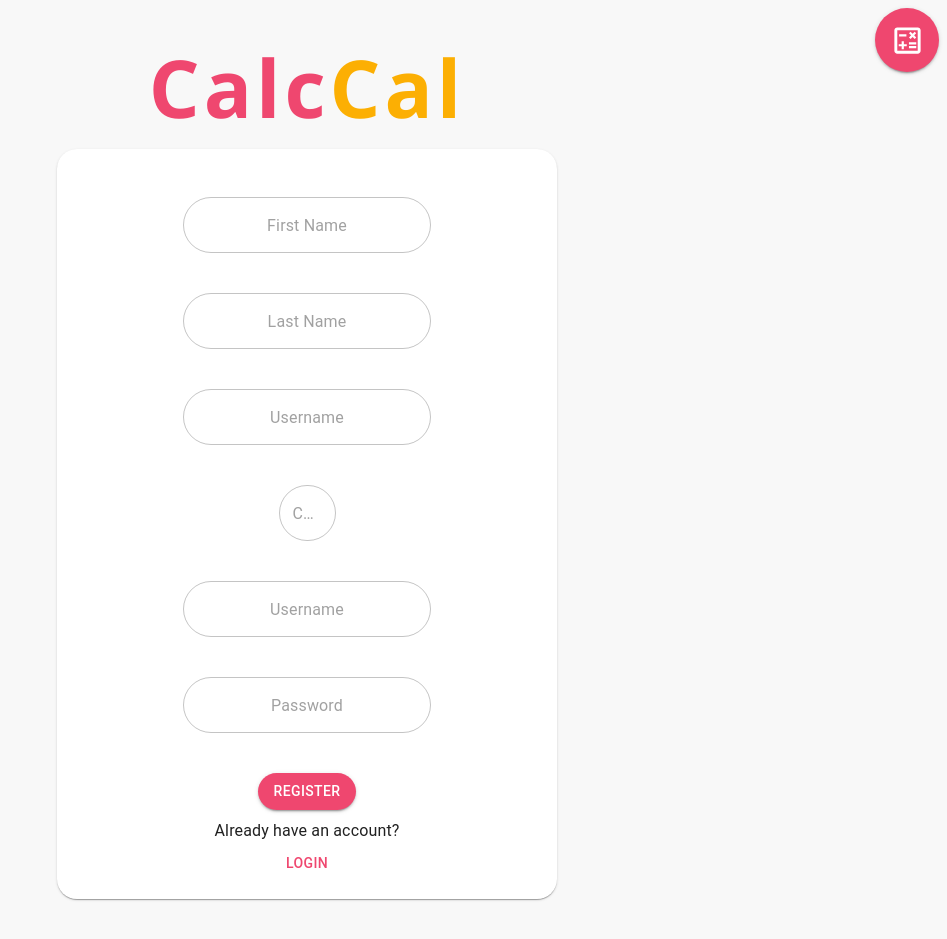
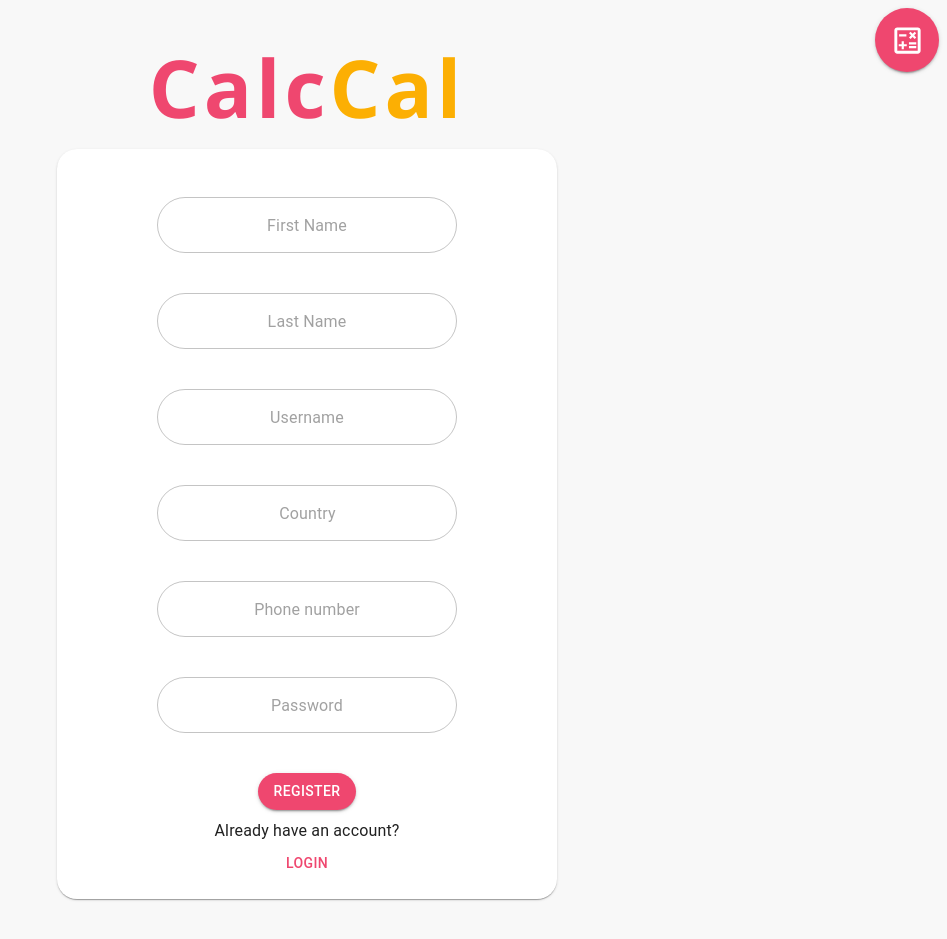
Before and after one commit to DBrdak/calc-cal, a React (Create React App) app in the folder src/CalcCal.Web/: page /register in a window 1280 px wide. Shown: the whole page, without its empty margins (333-1280 px from the left). Built offline with nearby package versions, Linux system fonts and the light colour scheme.

Commit message:
Frontend authentication implemented

```diff
--- a/src/CalcCal.Web/src/api/agent.ts
+++ b/src/CalcCal.Web/src/api/agent.ts
@@ -21,6 +21,7 @@ axios.defaults.baseURL = process.env.REACT_APP_API_URL
 
 axios.interceptors.request.use(config => {
     const token = store.userStore.token
+    console.log(token)
 
     config.headers.Authorization = `Bearer ${token}`
 
--- a/src/CalcCal.Web/src/app/calculator/components/shared/calculatorForm/components/foodQuantityFormStyles.css
+++ b/src/CalcCal.Web/src/app/calculator/components/shared/calculatorForm/components/foodQuantityFormStyles.css
@@ -23,3 +23,7 @@
     max-width: 100%;
     transform: translate(0%, -120%);
 }
+
+.MuiInputBase-root.MuiOutlinedInput-root.MuiInputBase-colorPrimary.MuiInputBase-fullWidth.MuiInputBase-formControl.MuiInputBase-adornedEnd.MuiAutocomplete-inputRoot.css-1y43dte-MuiInputBase-root-MuiOutlinedInput-root {
+    padding-right: 9px;
+}
--- a/src/CalcCal.Web/src/app/login/components/LoginForm.tsx
+++ b/src/CalcCal.Web/src/app/login/components/LoginForm.tsx
@@ -9,10 +9,13 @@ import {useState} from "react";
 import {observer} from "mobx-react-lite";
 import {useStore} from "../../../stores/store";
 import {DotLoader} from "../../../components/DotLoader";
+import {useNavigate} from "react-router-dom";
 
 export default observer(function LoginForm() {
     const [isUsernameFormFocused, setIsUsernameFormFocused] = useState(false)
     const [isPasswordFormFocused, setIsPasswordFormFocused] = useState(false)
+    const [loading, setLoading] = useState(false)
+    const navigate = useNavigate()
     const {userStore} = useStore()
 
     const validationSchema = yup.object({
@@ -24,7 +27,12 @@ export default observer(function LoginForm() {
     })
 
     function handleFormSubmit(formValues: LogInRequest) {
+        setLoading(true)
         userStore.logIn(formValues).then(isSuccessful => {
+            setLoading(false)
+            if(isSuccessful){
+                navigate('/')
+            }
         })
     }
 
@@ -102,7 +110,7 @@ export default observer(function LoginForm() {
                         </Grid>
                         <Grid item xs={12}>
                             {
-                                userStore.loginLoading ?
+                                loading ?
                                     <DotLoader />
                                     :
                                     <Button variant={'contained'} type={'submit'}
--- a/src/CalcCal.Web/src/app/register/components/RegisterForm.tsx
+++ b/src/CalcCal.Web/src/app/register/components/RegisterForm.tsx
@@ -16,9 +16,12 @@ import {
 import MyTextInput from "../../../components/MyTextInput";
 import {RegisterRequest} from "../../../api/requests/registerRequest";
 import CountrySelect from "../../../components/CountrySelect";
+import {useNavigate} from "react-router-dom";
 
 export const RegisterForm = () => {
     const {userStore} = useStore()
+    const navigate = useNavigate()
+    const [loading, setLoading] = useState(false)
 
     const validationSchema = yup.object({
         username: string()
@@ -41,8 +44,14 @@ export const RegisterForm = () => {
             .matches(PHONE_NUMBER_PATTERN, {message: 'Invalid phone number'})
     })
 
-    function handleFormSubmit(formValues: LogInRequest) {
-        userStore.logIn(formValues).then(isSuccessful => {
+    function handleFormSubmit(formValues: RegisterRequest) {
+        setLoading(true)
+        userStore.register(formValues).then(isSuccessful => {
+            setLoading(false)
+
+            if(isSuccessful){
+                navigate('/')
+            }
         })
     }
 
@@ -51,7 +60,7 @@ export const RegisterForm = () => {
             <Formik initialValues={new RegisterRequest()} onSubmit={handleFormSubmit} validationSchema={validationSchema} sx={{
                 width: '100%'
             }}>
-                {({values, handleSubmit, handleChange, dirty, errors}) => (
+                {({values, handleSubmit, handleChange, setValues, errors}) => (
                     <Form autoComplete={'off'} style={{
                         width: '100%',
                         display: 'flex',
@@ -88,15 +97,17 @@ export const RegisterForm = () => {
                             />
                         </Grid>
                         <Grid item xs={12} marginBottom={theme.spacing(5)}>
-                            <CountrySelect />
+                            <CountrySelect
+                                onChange={countryCode => setValues({...values, countryCode: countryCode})}
+                            />
                         </Grid>
-                        <Grid item xs={8} marginBottom={theme.spacing(5)}>
+                        <Grid item xs={12} marginBottom={theme.spacing(5)}>
                             <MyTextInput
-                                type={'text'}
-                                name={'username'}
-                                label={'Username'}
+                                type={'phoneNumber'}
+                                name={'phoneNumber'}
+                                label={'Phone number'}
                                 onChange={handleChange}
-                                errors={errors.username}
+                                errors={errors.phoneNumber}
                             />
                         </Grid>
                         <Grid item xs={12} marginBottom={theme.spacing(5)}>
@@ -110,11 +121,18 @@ export const RegisterForm = () => {
                         </Grid>
                         <Grid item xs={12}>
                             {
-                                userStore.registerLoading ?
+                                loading ?
                                     <DotLoader />
                                     :
                                     <Button variant={'contained'} type={'submit'}
-                                            disabled={!!errors.password || !!errors.username}>
+                                            disabled={
+                                                !!errors.password
+                                                || !!errors.username
+                                                || !!errors.firstName
+                                                || !!errors.lastName
+                                                || !!errors.countryCode
+                                                || !!errors.phoneNumber
+                                    }>
                                         Register
                                     </Button>
                             }
--- a/src/CalcCal.Web/src/components/CountrySelect.tsx
+++ b/src/CalcCal.Web/src/components/CountrySelect.tsx
@@ -3,16 +3,28 @@ import Box from '@mui/material/Box';
 import TextField from '@mui/material/TextField';
 import Autocomplete from '@mui/material/Autocomplete';
 import {useState} from "react";
+import '../app/calculator/components/shared/calculatorForm/components/foodQuantityFormStyles.css'
 
-export default function CountrySelect() {
+interface CountrySelectProps {
+    onChange: (countryCode: string) => void
+}
+
+export default function CountrySelect({onChange}: CountrySelectProps) {
     const [isFormFocused, setIsFormFocused] = useState(false)
 
     return (
         <Autocomplete
+            sx={{width: '300px'}}
             fullWidth
             options={countries}
             autoHighlight
-            getOptionLabel={(option) => option.label}
+            getOptionLabel={(option) => `${option.label} +${option.phone}`}
+            onChange={(e, value) => value ? onChange(`+${value.phone}`) : onChange(``)}
+            ListboxProps={{sx:{
+                height: '20vh',
+                maxHeight: '300px',
+                minWidth: '50px'
+            }}}
             renderOption={(props, option) => (
                 <Box component="li" sx={{ '& > img': { mr: 2, flexShrink: 0 } }} {...props}>
                     <img
@@ -22,7 +34,7 @@ export default function CountrySelect() {
                         src={`https://flagcdn.com/w20/${option.code.toLowerCase()}.png`}
                         alt={option.label}
                     />
-                    {option.label} ({option.code}) +{option.phone}
+                    {option.label} +{option.phone}
                 </Box>
             )}
             renderInput={(params) => (
@@ -35,7 +47,7 @@ export default function CountrySelect() {
                     placeholder={'Country'}
                     inputProps={{
                         ...params.inputProps,
-                        autoComplete: 'new-password',
+                        autoComplete: 'new-password'
                     }}
                     InputLabelProps={{
                         shrink: false,
--- a/src/CalcCal.Web/src/components/MyTextInput.tsx
+++ b/src/CalcCal.Web/src/components/MyTextInput.tsx
@@ -30,6 +30,7 @@ function MyTextInput({name, props, type, label, errors, onChange}: Props) {
             onChange={onChange}
             type={type}
             name={name}
+            sx={{width: '300px'}}
             label={isFormFocused && !errors ? label : ''}
             placeholder={label}
             fullWidth
--- a/src/CalcCal.Web/src/stores/userStore.ts
+++ b/src/CalcCal.Web/src/stores/userStore.ts
@@ -91,6 +91,8 @@ export default class UserStore {
                 localStorage.setItem('jwt', accessToken.value)
                 this.setToken(accessToken.value)
                 await this.loadCurrentUser()
+            } else {
+                return false
             }
 
             return true
```
